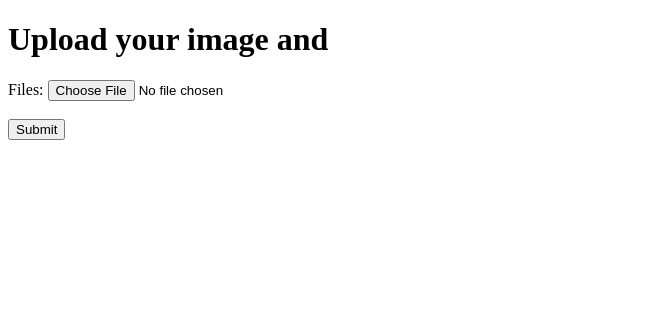
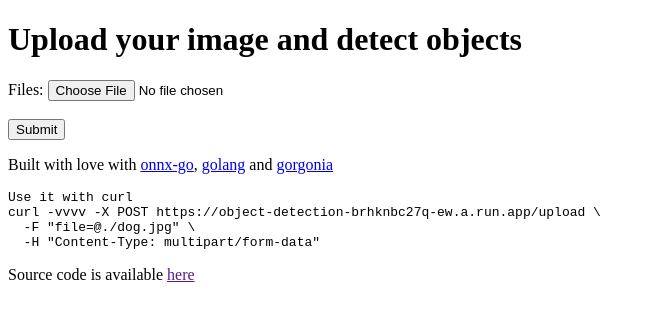
Before and after one commit to blackrez/gnop-ai, a plain HTML site: page public/index.html in a window 1280 px wide. Shown: the whole page, without its empty margins (0-654 px from the left). Drawn offline with Linux system fonts and the light colour scheme.

Commit message:
fix: fix url to post and add some links

```diff
--- a/public/index.html
+++ b/public/index.html
@@ -5,10 +5,17 @@
     <title>Test gnop-ai for object detection</title>
 </head>
 <body>
-<h1>Upload your image and </h1>
+<h1>Upload your image and detect objects</h1>
 
-<form action="http://localhost:8080/upload" method="post" enctype="multipart/form-data">
+<form action="/upload" method="post" enctype="multipart/form-data">
     Files: <input type="file" name="file"><br><br>
     <input type="submit" value="Submit">
 </form>
+<p>Built with love with <a href="https://github.com/owulveryck/onnx-go">onnx-go</a>, <a href="https://golang.org">golang</a> and <a href="https://gorgonia.org/">gorgonia</a></p>
+<pre>Use it with curl
+curl -vvvv -X POST https://object-detection-brhknbc27q-ew.a.run.app/upload \
+  -F "file=@./dog.jpg" \
+  -H "Content-Type: multipart/form-data"
+</pre>
+<p>Source code is available <a href="">here</a></p>
 </body>
```
